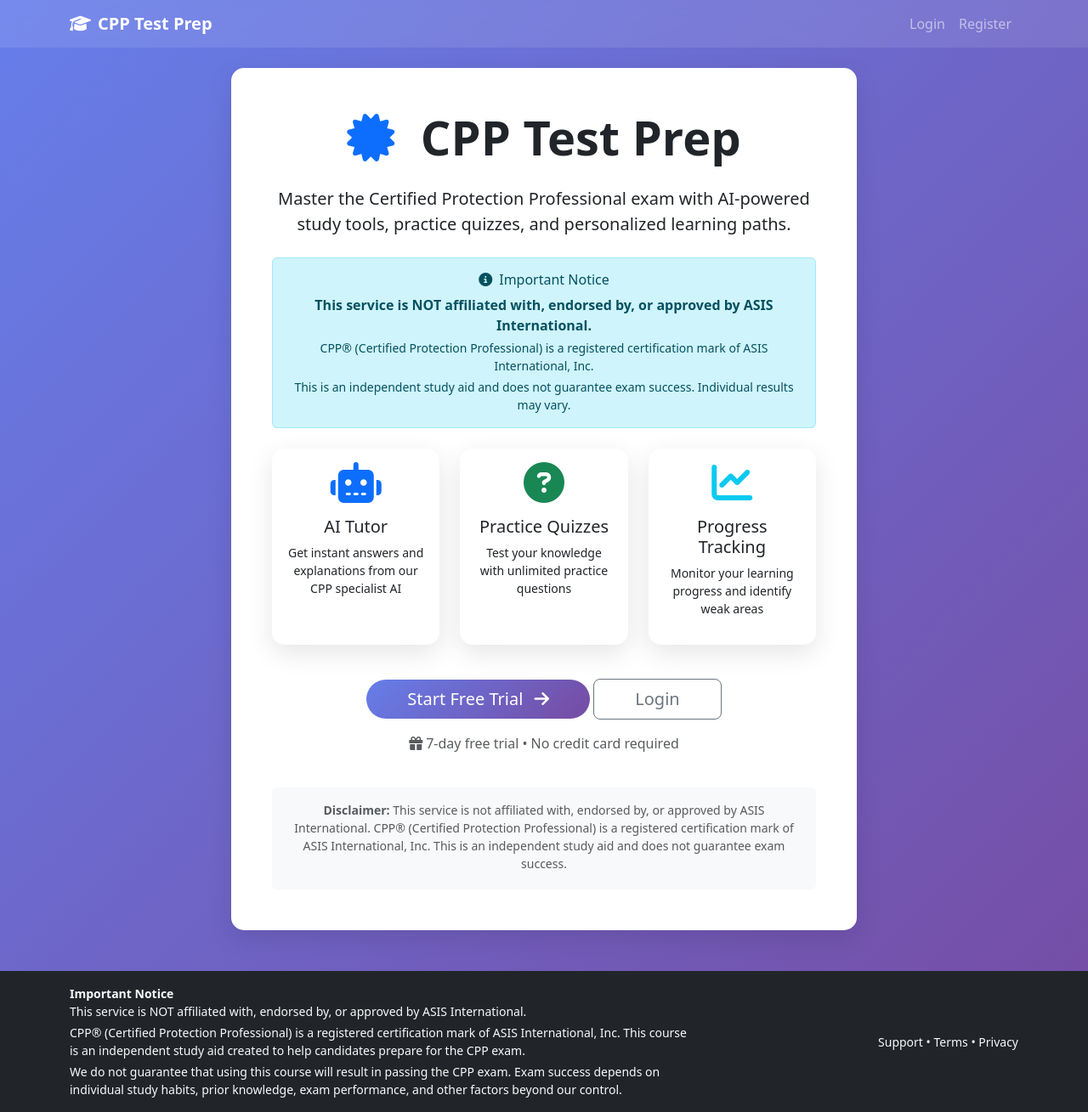
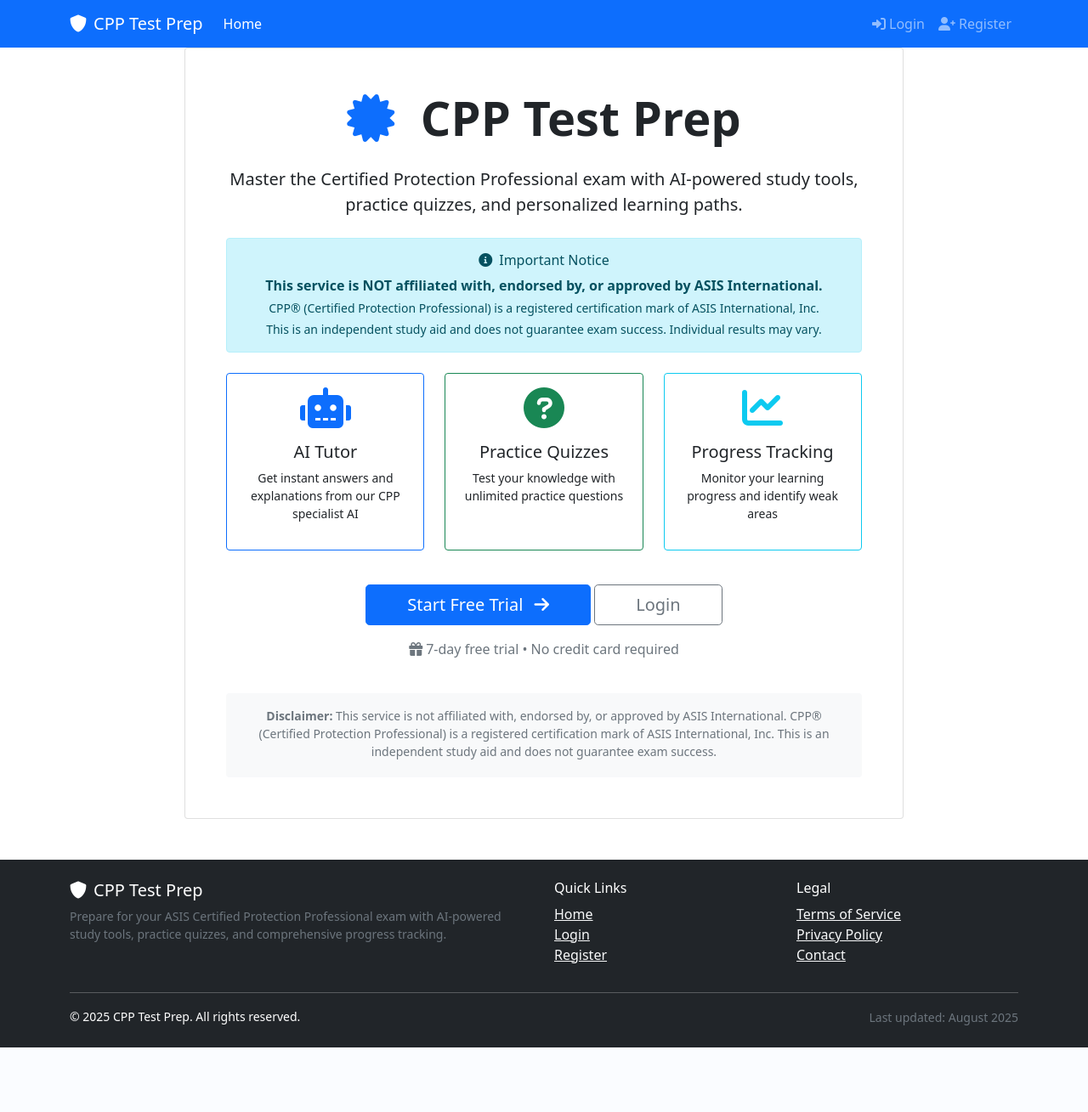
Before and after one commit to etafirearms/cpp-test-prep, a Flask app: page / in a window 1280 px wide. Shown: the whole page at 85% size. After the commit the page ends 1233 px from the top, so only its background shows below. Run offline with Flask 3, Linux system fonts and the light colour scheme; some libraries are stand-ins or nearby versions.

Commit message:
Update base.html
updated parameters

```diff
--- a/templates/base.html
+++ b/templates/base.html
@@ -1,100 +1,161 @@
 <!DOCTYPE html>
 <html lang="en">
 <head>
-    <meta charset="UTF-8" />
-    <meta name="viewport" content="width=device-width, initial-scale=1.0" />
+    <meta charset="UTF-8">
+    <meta name="viewport" content="width=device-width, initial-scale=1.0">
     <title>{% block title %}CPP Test Prep{% endblock %}</title>
-
-    {# Load Moment.js via Flask-Moment if available #}
-    {% if moment %}{{ moment.include_moment() }}{% endif %}
-    {% if moment %}{{ moment.lang("en") }}{% endif %}
-
-    <!-- CSS -->
-    <link href="https://cdn.jsdelivr.net/npm/bootstrap@5.3.0/dist/css/bootstrap.min.css" rel="stylesheet" />
-    <link href="https://cdnjs.cloudflare.com/ajax/libs/font-awesome/6.4.0/css/all.min.css" rel="stylesheet" />
-
-    <style>
-        body { background: linear-gradient(135deg, #667eea 0%, #764ba2 100%); min-height: 100vh; }
-        .card { border: none; border-radius: 15px; box-shadow: 0 10px 30px rgba(0,0,0,0.1); }
-        .btn-primary { background: linear-gradient(135deg, #667eea, #764ba2); border: none; border-radius: 25px; }
-        .chat-container { height: 400px; overflow-y: auto; }
-        .message { margin-bottom: 15px; }
-        .user-message { text-align: right; }
-        .ai-message { text-align: left; }
-        .message-bubble { display: inline-block; padding: 10px 15px; border-radius: 15px; max-width: 80%; }
-        .user-message .message-bubble { background: #007bff; color: #fff; }
-        .ai-message .message-bubble { background: #f8f9fa; border: 1px solid #dee2e6; }
-        .navbar { background: rgba(255,255,255,0.1); backdrop-filter: blur(10px); }
-        footer a { text-decoration: none; }
-    </style>
+    <link href="https://cdn.jsdelivr.net/npm/bootstrap@5.1.3/dist/css/bootstrap.min.css" rel="stylesheet">
+    <link href="https://cdnjs.cloudflare.com/ajax/libs/font-awesome/6.0.0/css/all.min.css" rel="stylesheet">
+    {% block extra_css %}{% endblock %}
 </head>
 <body>
-    <!-- Navbar -->
-    <nav class="navbar navbar-expand-lg navbar-dark">
+    <!-- Navigation -->
+    <nav class="navbar navbar-expand-lg navbar-dark bg-primary">
         <div class="container">
-            <a class="navbar-brand fw-bold" href="{{ url_for('home') }}">
-                <i class="fas fa-graduation-cap me-2"></i>CPP Test Prep
+            <a class="navbar-brand" href="{{ url_for('home') if not session.user_id else url_for('dashboard') }}">
+                <i class="fas fa-shield-alt me-2"></i>CPP Test Prep
             </a>
-
-            <button class="navbar-toggler" type="button" data-bs-toggle="collapse" data-bs-target="#navbarNav" aria-label="Toggle navigation">
+            <button class="navbar-toggler" type="button" data-bs-toggle="collapse" data-bs-target="#navbarNav">
                 <span class="navbar-toggler-icon"></span>
             </button>
-
             <div class="collapse navbar-collapse" id="navbarNav">
-                <ul class="navbar-nav ms-auto">
-                    {% if session.get('user_id') %}
-                        <li class="nav-item"><a class="nav-link" href="{{ url_for('dashboard') }}"><i class="fas fa-tachometer-alt me-1"></i>Dashboard</a></li>
-                        <li class="nav-item"><a class="nav-link" href="{{ url_for('study') }}"><i class="fas fa-book me-1"></i>Study</a></li>
-                        <li class="nav-item"><a class="nav-link" href="{{ url_for('progress') }}"><i class="fas fa-chart-line me-1"></i>Progress</a></li>
-                        <li class="nav-item"><span class="nav-link">Welcome, {{ session.get('user_name') }}!</span></li>
-                        <li class="nav-item"><a class="nav-link" href="{{ url_for('logout') }}"><i class="fas fa-sign-out-alt me-1"></i>Logout</a></li>
+                {% if session.user_id %}
+                    <ul class="navbar-nav me-auto">
+                        <li class="nav-item">
+                            <a class="nav-link {{ 'active' if request.endpoint == 'dashboard' else '' }}"
+                               href="{{ url_for('dashboard') }}">Dashboard</a>
+                        </li>
+                        <li class="nav-item">
+                            <a class="nav-link {{ 'active' if request.endpoint == 'study' else '' }}"
+                               href="{{ url_for('study') }}">Study</a>
+                        </li>
+                        <li class="nav-item">
+                            <a class="nav-link {{ 'active' if request.endpoint == 'quiz_selector' else '' }}"
+                               href="{{ url_for('quiz_selector') }}">Quizzes</a>
+                        </li>
+                        <li class="nav-item">
+                            <a class="nav-link {{ 'active' if request.endpoint == 'flashcards' else '' }}"
+                               href="{{ url_for('flashcards') }}">Flashcards</a>
+                        </li>
+                        <li class="nav-item">
+                            <a class="nav-link {{ 'active' if request.endpoint == 'performance_analysis' else '' }}"
+                               href="{{ url_for('performance_analysis') }}">Analysis</a>
+                        </li>
+                        <li class="nav-item">
+                            <a class="nav-link {{ 'active' if request.endpoint == 'progress' else '' }}"
+                               href="{{ url_for('progress') }}">Progress</a>
+                        </li>
+                    </ul>
+                    <ul class="navbar-nav">
+                        <li class="nav-item dropdown">
+                            <a class="nav-link dropdown-toggle" href="#" id="navbarDropdown" role="button" data-bs-toggle="dropdown">
+                                <i class="fas fa-user me-1"></i>{{ session.user_name or 'User' }}
+                            </a>
+                            <ul class="dropdown-menu">
+                                {% if session.user_id %}
+                                    {% set user = get_flashed_messages() %} {# This is a placeholder - you'd need to pass user data #}
+                                    <li><a class="dropdown-item" href="{{ url_for('subscribe') }}">
+                                        <i class="fas fa-crown me-1"></i>Subscription
+                                    </a></li>
+                                    <li><hr class="dropdown-divider"></li>
+                                {% endif %}
+                                <li><a class="dropdown-item" href="{{ url_for('logout') }}">
+                                    <i class="fas fa-sign-out-alt me-1"></i>Logout
+                                </a></li>
+                            </ul>
+                        </li>
+                    </ul>
                 {% else %}
-                        <li class="nav-item"><a class="nav-link" href="{{ url_for('login') }}">Login</a></li>
-                        <li class="nav-item"><a class="nav-link" href="{{ url_for('register') }}">Register</a></li>
+                    <ul class="navbar-nav me-auto">
+                        <li class="nav-item">
+                            <a class="nav-link {{ 'active' if request.endpoint == 'home' else '' }}"
+                               href="{{ url_for('home') }}">Home</a>
+                        </li>
+                    </ul>
+                    <ul class="navbar-nav">
+                        <li class="nav-item">
+                            <a class="nav-link" href="{{ url_for('login') }}">
+                                <i class="fas fa-sign-in-alt me-1"></i>Login
+                            </a>
+                        </li>
+                        <li class="nav-item">
+                            <a class="nav-link" href="{{ url_for('register') }}">
+                                <i class="fas fa-user-plus me-1"></i>Register
+                            </a>
+                        </li>
+                    </ul>
                 {% endif %}
-                </ul>
             </div>
         </div>
     </nav>
 
-    <!-- Flash messages + page content -->
-    <div class="container mt-4">
+    <!-- Flash Messages -->
     {% with messages = get_flashed_messages(with_categories=true) %}
         {% if messages %}
+            <div class="container mt-3">
                 {% for category, message in messages %}
                     <div class="alert alert-{{ 'danger' if category == 'error' else category }} alert-dismissible fade show" role="alert">
                         {{ message }}
-                        <button type="button" class="btn-close" data-bs-dismiss="alert" aria-label="Close"></button>
+                        <button type="button" class="btn-close" data-bs-dismiss="alert"></button>
                     </div>
                 {% endfor %}
+            </div>
         {% endif %}
     {% endwith %}
 
+    <!-- Main Content -->
+    <main>
         {% block content %}{% endblock %}
+    </main>
+
+    <!-- Footer -->
+    <footer class="bg-dark text-white mt-5">
+        <div class="container py-4">
+            <div class="row">
+                <div class="col-md-6">
+                    <h5><i class="fas fa-shield-alt me-2"></i>CPP Test Prep</h5>
+                    <p class="small text-muted">
+                        Prepare for your ASIS Certified Protection Professional exam with AI-powered study tools,
+                        practice quizzes, and comprehensive progress tracking.
+                    </p>
                 </div>
-
-    <!-- Global Footer Disclaimer -->
-    <footer class="bg-dark text-light py-3 mt-5">
-        <div class="container">
-            <div class="row gy-2 align-items-center">
-                <div class="col-md-8">
-                    <p class="small mb-1"><strong>Important Notice</strong><br />This service is NOT affiliated with, endorsed by, or approved by ASIS International.</p>
-                    <p class="small mb-1">CPP® (Certified Protection Professional) is a registered certification mark of ASIS International, Inc. This course is an independent study aid created to help candidates prepare for the CPP exam.</p>
-                    <p class="small mb-0">We do not guarantee that using this course will result in passing the CPP exam. Exam success depends on individual study habits, prior knowledge, exam performance, and other factors beyond our control.</p>
+                <div class="col-md-3">
+                    <h6>Quick Links</h6>
+                    <ul class="list-unstyled">
+                        {% if session.user_id %}
+                            <li><a href="{{ url_for('dashboard') }}" class="text-light">Dashboard</a></li>
+                            <li><a href="{{ url_for('study') }}" class="text-light">Study</a></li>
+                            <li><a href="{{ url_for('quiz_selector') }}" class="text-light">Quizzes</a></li>
+                        {% else %}
+                            <li><a href="{{ url_for('home') }}" class="text-light">Home</a></li>
+                            <li><a href="{{ url_for('login') }}" class="text-light">Login</a></li>
+                            <li><a href="{{ url_for('register') }}" class="text-light">Register</a></li>
+                        {% endif %}
+                    </ul>
                 </div>
-                <div class="col-md-4 text-md-end">
-                    <p class="small mb-0">
-                        <a href="mailto:support@cpptestprep.com" class="text-light">Support</a> •
-                        <a href="{{ url_for('terms') }}" class="text-light">Terms</a> •
-                        <a href="{{ url_for('privacy') }}" class="text-light">Privacy</a>
-                    </p>
+                <div class="col-md-3">
+                    <h6>Legal</h6>
+                    <ul class="list-unstyled">
+                        <li><a href="{{ url_for('terms') }}" class="text-light">Terms of Service</a></li>
+                        <li><a href="{{ url_for('privacy') }}" class="text-light">Privacy Policy</a></li>
+                        <li><a href="{{ url_for('contact') }}" class="text-light">Contact</a></li>
+                    </ul>
+                </div>
+            </div>
+            <hr class="my-3">
+            <div class="row align-items-center">
+                <div class="col-md-6">
+                    <p class="small mb-0">&copy; {{ now.strftime('%Y') }} CPP Test Prep. All rights reserved.</p>
+                </div>
+                <div class="col-md-6 text-end">
+                    <small class="text-muted">Last updated: {{ now.strftime('%B %Y') }}</small>
                 </div>
             </div>
         </div>
     </footer>
 
-    <!-- JS -->
-    <script src="https://cdn.jsdelivr.net/npm/bootstrap@5.3.0/dist/js/bootstrap.bundle.min.js"></script>
-    {% block scripts %}{% endblock %}
+    <!-- Scripts -->
+    <script src="https://cdn.jsdelivr.net/npm/bootstrap@5.1.3/dist/js/bootstrap.bundle.min.js"></script>
+    {% block extra_js %}{% endblock %}
 </body>
 </html>
```
Lines whose indentation alone changed are shown as unchanged.
